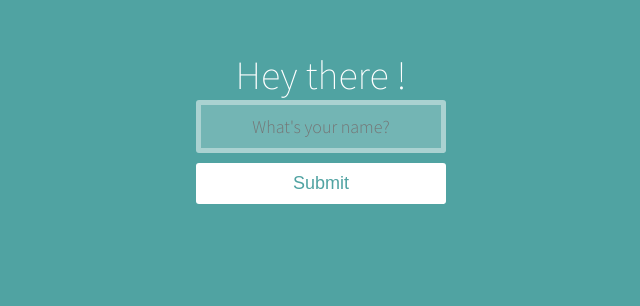
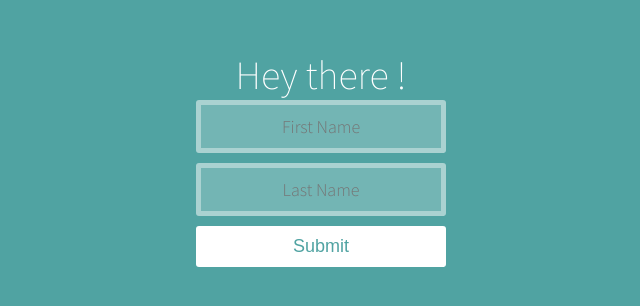
Before and after one commit to antirex/Forms_React, a React (Create React App) app: page / in a window 1280 px wide. Shown: the part 158-464 px from the top of the page, without its empty margins (319-959 px from the left). Built offline with nearby package versions, Linux system fonts and the light colour scheme.

Commit message:
Added comps

```diff
--- a/src/components/App.jsx
+++ b/src/components/App.jsx
@@ -1,15 +1,21 @@
 import React, { useState } from "react";
 import Heading from "./Heading";
+import Form from "./Form";
 function App() {
   const [heading, setHeading] = useState("");
   const [styles, setStyles] = useState(false);
   const [input, setInput] = useState("");
+  const [secondInput, setSecondInput] = useState("");
   function handleChange(event) {
     setInput(event.target.value);
   }
+  function newHandleChange(event) {
+    setSecondInput(event.target.value);
+  }
   function handleClick(event) {
-    setHeading(input);
+    setHeading(input+" "+secondInput);
     setInput("");
+    setSecondInput("");
     event.preventDefault();
   }
   function hoverButton() {
@@ -20,24 +26,17 @@ function App() {
   }
   return (
     <div className="container">
-      <Heading
-      heading = {heading}
+      <Heading heading={heading} />
+      <Form
+        click={handleClick}
+        hover={hoverButton}
+        change={handleChange}
+        next = {secondInput}
+        newChange ={newHandleChange}
+        input={input}
+        unhover={unHoverButton}
+        styles={{ backgroundColor: styles && "black" }}
       />
-      <form onSubmit={handleClick}>
-        <input
-          onChange={handleChange}
-          type="text"
-          placeholder="What's your name?"
-          value={input}
-        />
-        <button
-          onMouseOver={hoverButton}
-          onMouseOut={unHoverButton}
-          style={{ backgroundColor: styles && "black" }}
-        >
-          Submit
-        </button>
-      </form>
     </div>
   );
 }
--- /dev/null
+++ b/src/components/Form.jsx
@@ -0,0 +1,18 @@
+import React from "react";
+import Input from"./Input";
+function Form(props) {
+  return (
+    <form onSubmit={props.click}>
+      <Input func={props.change} input={props.input} place="First Name"/>
+      <Input func={props.newChange} input={props.next} place="Last Name"/>
+      <button
+        onMouseOver={props.hover}
+        onMouseOut={props.unhover}
+        style={props.styles}
+      >
+        Submit
+      </button>
+    </form>
+  );
+}
+export default Form;
--- /dev/null
+++ b/src/components/Input.jsx
@@ -0,0 +1,12 @@
+import React from "react";
+function Input(props) {
+  return (
+    <input
+      onChange={props.func}
+      type="text"
+      placeholder={props.place}
+      value={props.input}
+    />
+  );
+}
+export default Input;
```
